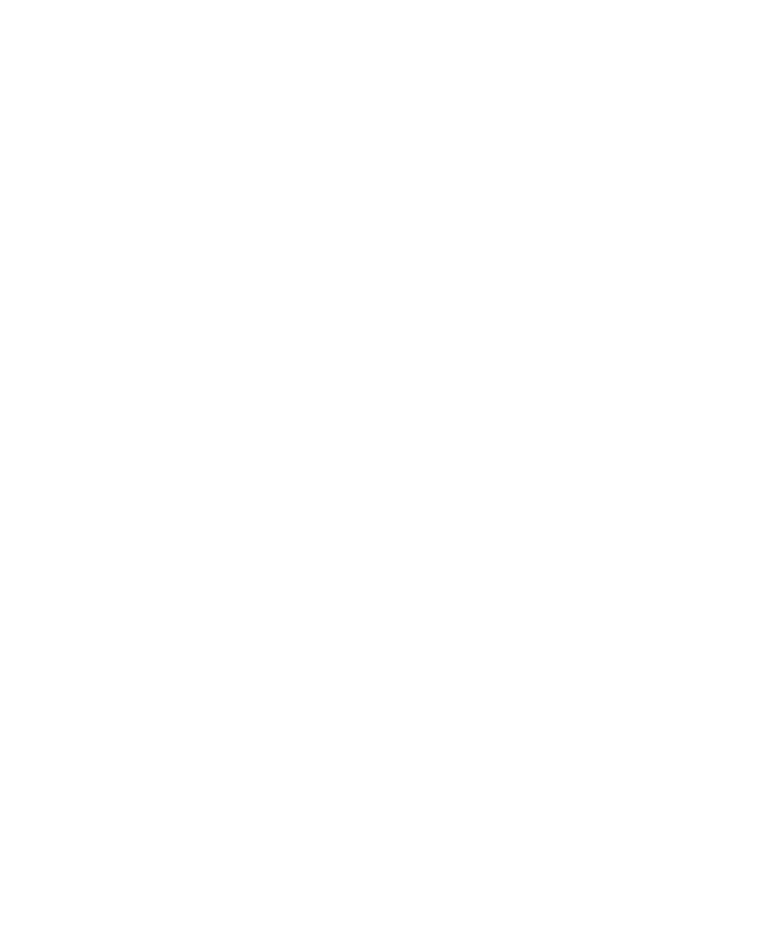
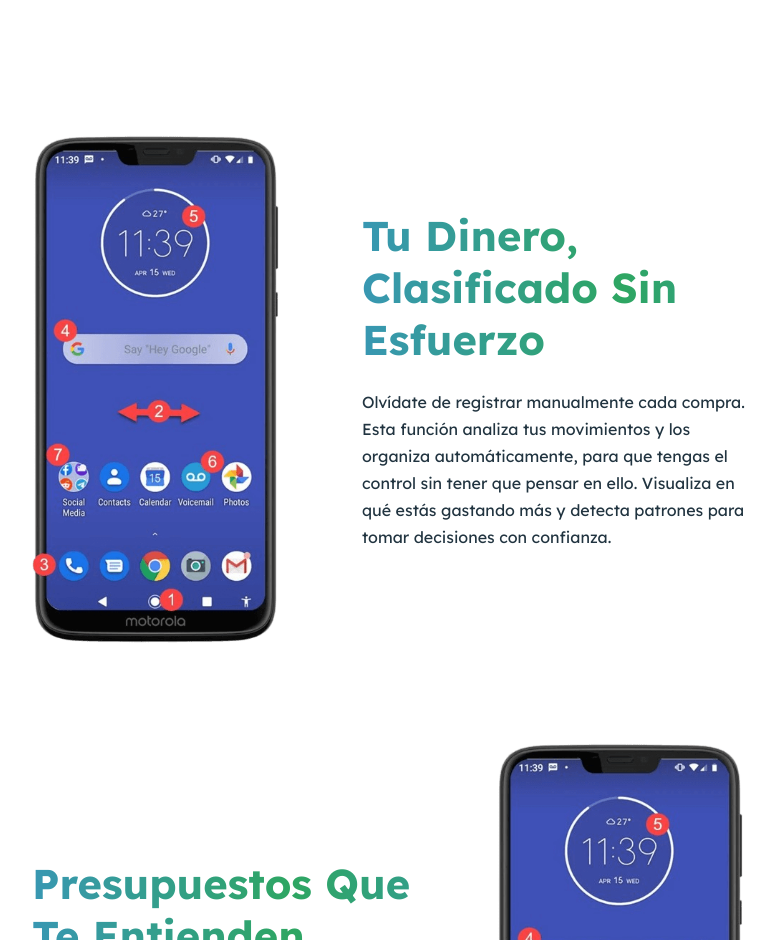
Before and after one commit to FazeElian/track-my-cash, a React (Vite) app in the folder client/: page / in a window 1280 px wide. Shown: the part 1860-2800 px from the top of the page, without its empty margins (251-1026 px from the left). Before the commit the page ends 1994 px from the top, so only its background shows below. Built offline with nearby package versions, Linux system fonts and the light colour scheme.

Commit message:
add: Details for features component

```diff
--- /dev/null
+++ b/client/src/assets/css/components/company/DetailFeature.css
@@ -0,0 +1,148 @@
+/* Global styles */
+@import "../../Global.css";
+
+.detail-feature {
+    display: flex;
+    width: 100%;
+    height: auto;
+    align-items: center;
+    justify-content: center;
+    gap: 5rem;
+    margin: 4rem 0 6rem;
+}
+
+    .detail-feature--inverted {
+        flex-direction: row-reverse;
+    }
+
+    .img-detail-feature {
+        display: flex;
+        width: auto;
+        height: auto;
+        align-items: center;
+        justify-content: center;
+    }
+
+        .img-detail-feature img {
+            width: 280px;
+        }
+
+    .info-detail-feature {
+        display: flex;
+        width: 30%;
+        height: 100%;
+        flex-direction: column;
+    }
+
+        .info-detail-feature h1 {
+            font-size: 3rem;
+            text-transform: capitalize;
+        }
+
+        .info-detail-feature p {
+            margin-bottom: 20px;
+            line-height: 27px;
+            font-size: 18px;
+            margin-top: 1.5rem;
+            color: var(--color-dark-blue);
+        }
+
+/* Responsive 1440px */
+@media (max-width: 1440px) {
+    .img-detail-feature img {
+        width: 250px;
+    }
+
+    .info-detail-feature h1 {
+        font-size: 2.6rem;
+    }
+
+    .info-detail-feature p {
+        margin-bottom: 20px;
+        line-height: 27px;
+        font-size: 16px;
+    }
+}
+
+/* Responsive 1024px */
+@media (max-width: 1024px) {
+    .detail-feature {
+        flex-direction: column;
+        gap: 3rem;
+        margin: 2rem 0 5rem;
+    }
+
+    .img-detail-feature,
+    .info-detail-feature {
+        width: 100%;
+        align-items: center;
+        justify-content: center;
+        text-align: center;
+    }
+
+    .info-detail-feature,
+    .description-detail-feature {
+        width: 90%;
+    }
+
+    .info-detail-feature {
+        padding: 0 3rem 0;
+    }
+
+    .info-detail-feature p {
+        width: 85%;
+    }
+
+    .info-detail-feature h1 {
+        font-size: 2.3rem;
+    }
+
+    .img-detail-feature img {
+        width: 240px;
+    }
+}
+
+/* Responsive 768px */
+@media (max-width: 768px) {
+    .info-detail-feature,
+    .description-detail-feature {
+        width: 98%;
+    }
+
+    .info-detail-feature p {
+        width: 90%;
+    }
+
+    .info-detail-feature h1 {
+        font-size: 35px;
+    }
+
+    .img-detail-feature img {
+        width: 220px;
+    }
+}
+
+/* Responsive 425px */
+@media (max-width: 425px) {
+    .info-detail-feature,
+    .description-detail-feature,
+    .info-detail-feature p {
+        width: 100%;
+    }
+
+    .info-detail-feature h1 {
+        font-size: 32px;
+    }
+
+    .info-detail-feature p {
+        width: 100%;
+    }
+
+    .info-detail-feature {
+        padding: 0 2rem 0;
+    }
+
+    .img-detail-feature img {
+        width: 210px;
+    }
+}
--- /dev/null
+++ b/client/src/components/company/DetailFeature.tsx
@@ -0,0 +1,28 @@
+// Styles for this component
+import "../../assets/css/components/company/DetailFeature.css";
+
+// Images
+import PhoneScreenExample from "../../assets/img/PhoneScreenExample.png";
+
+// Detail Features list
+import { DetailsFeatures as detailsFeaturesList } from "../../lib/lists/DetailsFeatures";
+
+const DetailFeature = () => {
+    return (
+        <>
+            {detailsFeaturesList.map((detailFeature) => (
+                <div className={`${detailFeature.stylesClass}`} key={detailFeature.id}>
+                    <div className="img-detail-feature">
+                        <img src={PhoneScreenExample} alt="" />
+                    </div>
+                    <div className="info-detail-feature">
+                        <h1 className="txt-animated-gradient-blue-green">{detailFeature.title}</h1>
+                        <p>{detailFeature.description}</p>
+                    </div>
+                </div>
+            ))}
+        </>
+    )
+}
+
+export { DetailFeature }
--- a/client/src/components/company/Features.tsx
+++ b/client/src/components/company/Features.tsx
@@ -41,4 +41,4 @@
     )
 }
 
-export default Features
+export { Features };
--- /dev/null
+++ b/client/src/lib/lists/DetailsFeatures.ts
@@ -0,0 +1,44 @@
+export const DetailsFeatures = [
+    {
+        id: 1,
+        title: "Tu dinero, clasificado sin esfuerzo",
+        stylesClass: "detail-feature",
+        image: "",
+        description: "Olvídate de registrar manualmente cada compra. Esta función analiza tus movimientos y los organiza automáticamente, para que tengas el control sin tener que pensar en ello. Visualiza en qué estás gastando más y detecta patrones para tomar decisiones con confianza.",
+    },
+    {
+        id: 2,
+        title: "Presupuestos que te entienden",
+        stylesClass: "detail-feature detail-feature--inverted",
+        image: "",
+        description: "Establecer límites ya no tiene por qué ser rígido o complicado. Esta herramienta te permite crear presupuestos realistas para diferentes áreas, ajustarlos sobre la marcha y recibir alertas antes de pasarte.",
+    },
+    {
+        id: 3,
+        title: "Alcanza tus metas paso a paso",
+        stylesClass: "detail-feature",
+        image: "",
+        description: "Tus sueños no están tan lejos si sabes cuánto necesitas y cuánto estás ahorrando. Con esta función, puedes visualizar tu progreso y mantenerte motivado mientras avanzas hacia tus metas.",
+    },
+    {
+        id: 4,
+        title: "Tus suscripciones, bajo control",
+        stylesClass: "detail-feature detail-feature--inverted",
+        image: "",
+        description: "Evita sorpresas en tus extractos. Esta función identifica todos los pagos recurrentes y te ayuda a decidir cuáles mantener, cancelar o renegociar.",
+    },
+    {
+        id: 5,
+        title: "Haz cálculos como un pro, sin serlo",
+        stylesClass: "detail-feature",
+        image: "",
+        description: "Ya sea que estés pensando en un préstamo, ahorro o interés compuesto, esta función te brinda herramientas sencillas para hacer simulaciones precisas y tomar mejores decisiones.",
+    },
+    {
+        id: 6,
+        title: "Tu mes financiero, resumido sin complicaciones",
+        stylesClass: "detail-feature detail-feature--inverted",
+        image: "",
+        description: "Cada mes, recibe un informe visual con todo lo que necesitas saber sobre tu situación financiera. Con gráficos claros y consejos útiles, podrás mejorar mes a mes sin complicaciones.",
+    },
+]
--- a/client/src/views/HomeView.tsx
+++ b/client/src/views/HomeView.tsx
@@ -1,12 +1,14 @@
 // Components for this view
 import { BannerTop } from "../components/company/BannerTop"
-import Features from "../components/company/Features"
+import { Features } from "../components/company/Features"
+import { DetailFeature } from "../components/company/DetailFeature"
 
 const HomeView = () => {
     return (
         <main className="">
             <BannerTop />
             <Features />
+            <DetailFeature />
         </main>
     )
 }
```
Also changed, not shown: client/src/lib/types/detail-feature.type.ts (added, +7 -0 lines), client/src/assets/img/PhoneScreenExample.png (added).
